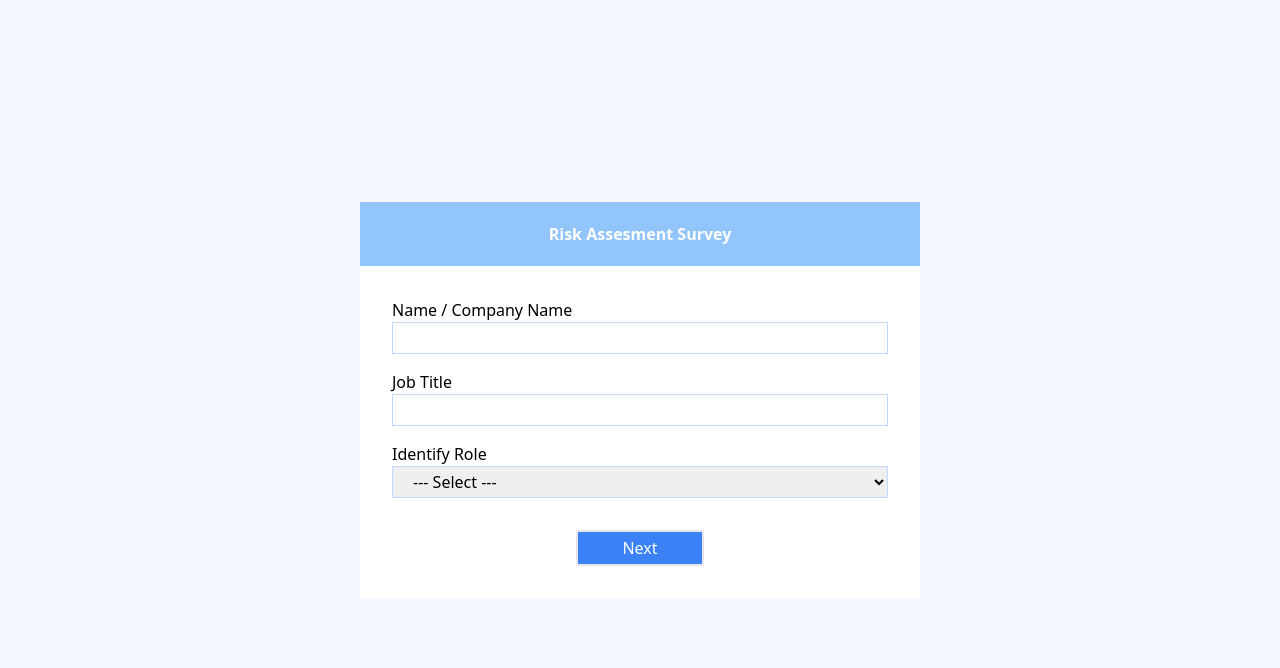
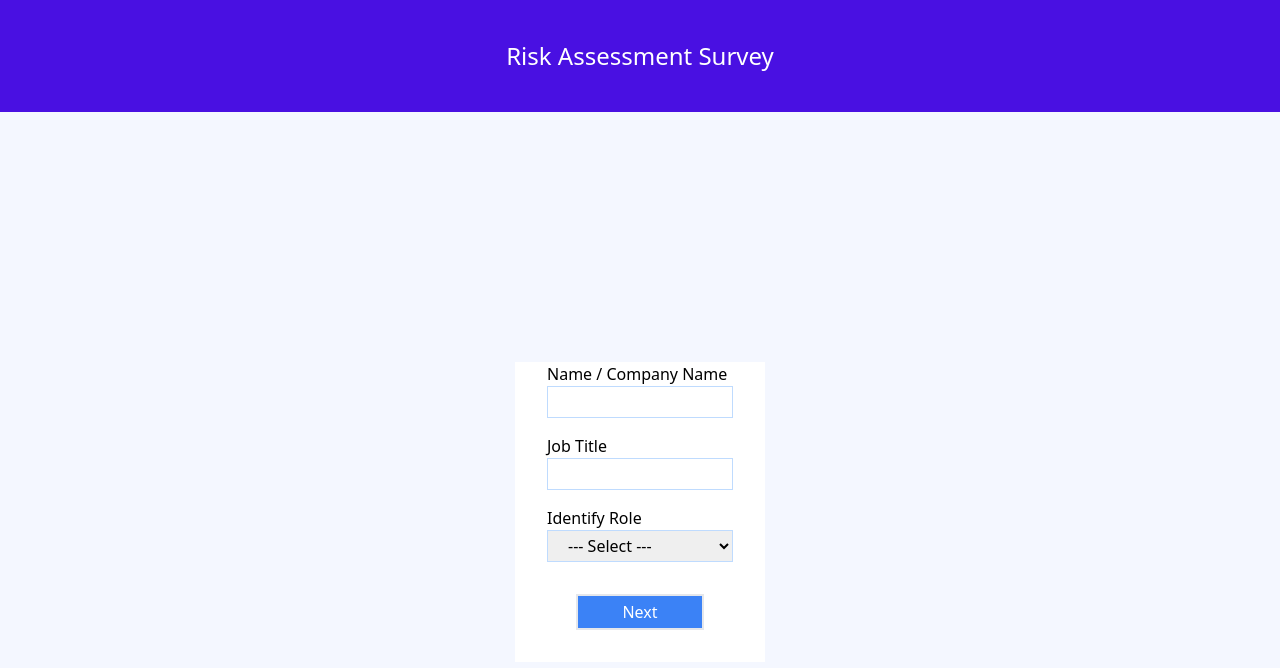
Before and after one commit to sandyr26/form-custom, a React (Vite) app: page / in a window 1280 px wide. Shown: the top 668 px of the page. Built offline with nearby package versions, Linux system fonts and the light colour scheme.

Commit message:
added info

```diff
--- a/src/App.jsx
+++ /dev/null
@@ -1,12 +0,0 @@
-import Info from "./components/pages/Info"
-
-const App = () => {
-
-	return (
-    <div className="flex min-h-[100vh] w-[100vw] bg-[#f4f7ff]">
-      <Info />
-    </div>
-		)
-}
-
-export default App
--- a/src/components/pages/Info.jsx
+++ b/src/components/organisms/FillContainer.jsx
@@ -1,13 +1,11 @@
 import React from 'react'
 import { Link } from "react-router-dom";
 
-export default function Info() {
+export default function
+() {
   return (
-    <div className='w-[35rem] m-auto flex flex-col bg-white gap-8'>
-        <div className='flex flex-col justify-center items-center bg-blue-300 h-16 text-white'>
-            <div className='font-semibold'>Risk Assesment Survey</div>
-        </div>
-        <div className='flex flex-col gap-4 px-8'>
+    <div className='w-full h-full flex justify-center items-center'>
+        <div className='flex flex-col justify-center w-[250px] gap-4 px-8 bg-white'>
             <div className='flex flex-col w-[100%]'>
                 <label>Name / Company Name</label>
                 <input className='border-[1px] border-blue-200 pl-4 h-8' type="text"/>
@@ -38,7 +36,7 @@ export default function Info() {
                 </select>
             </div> */}
             <div className='flex justify-center pb-8 pt-4'>
-                <Link to="/form">
+                <Link to="/info">
                     <button className='text-center border-2 px-4 py-1 w-32 bg-blue-500 text-white hover:bg-blue-800'>Next</button>
                 </Link>
 
--- /dev/null
+++ b/src/components/pages/FillPage.jsx
@@ -0,0 +1,10 @@
+import FillTemplate from "../templates/FillTemplate"
+
+export default function FillPage () {
+
+	return (
+    <div className="w-full h-[100vh] bg-[#f4f7ff]">
+      <FillTemplate />
+    </div>
+		)
+}
--- /dev/null
+++ b/src/components/pages/FormPage.jsx
@@ -0,0 +1,11 @@
+import React from 'react'
+import FormTemplate from '../templates/FormTemplate'
+
+export default function
+() {
+  return (
+    <div>
+        <FormTemplate />
+    </div>
+  )
+}
--- /dev/null
+++ b/src/components/pages/InfoPage.jsx
@@ -0,0 +1,10 @@
+import React from 'react'
+import InfoTemplate from '../templates/InfoTemplate'
+
+export default function InfoPage() {
+  return (
+    <div>
+        <InfoTemplate />
+    </div>
+  )
+}
--- /dev/null
+++ b/src/components/templates/FillTemplate.jsx
@@ -0,0 +1,12 @@
+import React from 'react'
+import NavBar from '../molecules/NavBar';
+import FillContainer from '../organisms/FillContainer';
+
+export default function FillTemplate() {
+  return (
+    <div className='w-full h-full'>
+        <NavBar />
+        <FillContainer />
+    </div>
+  )
+}
--- a/src/components/templates/Form.jsx
+++ b/src/components/templates/FormTemplate.jsx
@@ -1,7 +1,7 @@
 import React from 'react'
 import TableContainer from '../organisms/TableContainer'
 
-export default function Form() {
+export default function FormTemplate() {
   return (
     <div>
         <TableContainer />
--- a/src/main.jsx
+++ b/src/main.jsx
@@ -1,16 +1,18 @@
 import React from 'react'
 import ReactDOM from 'react-dom/client'
-import App from './App'
 import './index.css'
 import { BrowserRouter, Route, Routes } from "react-router-dom";
-import Form from './components/templates/Form';
+import FormPage from './components/pages/FormPage';
+import FillPage from "./components/pages/FillPage"
+import InfoPage from './components/pages/InfoPage';
 
 ReactDOM.createRoot(document.getElementById('root')).render(
   <React.StrictMode>
     <BrowserRouter>
     <Routes>
-      <Route path="/" element={<App />} />
-      <Route path="form" element={<Form />} />
+      <Route path="/" element={<FillPage />} />
+      <Route path="/form" element={<FormPage />} />
+      <Route path="/info" element={<InfoPage />} />
     </Routes>
     </BrowserRouter>
   </React.StrictMode>
```
Also changed, not shown: src/components/templates/InfoTemplate.jsx (added, +26 -0 lines).
